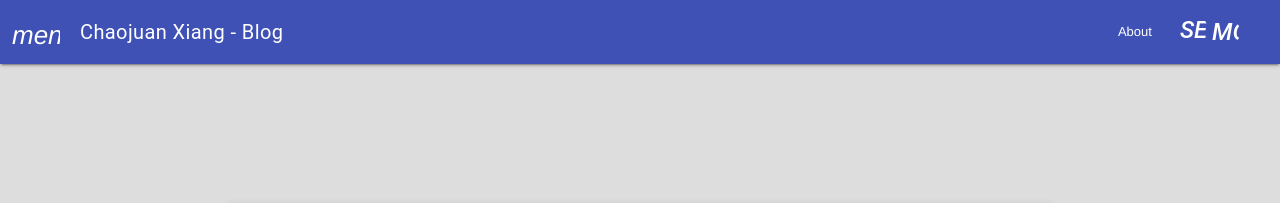
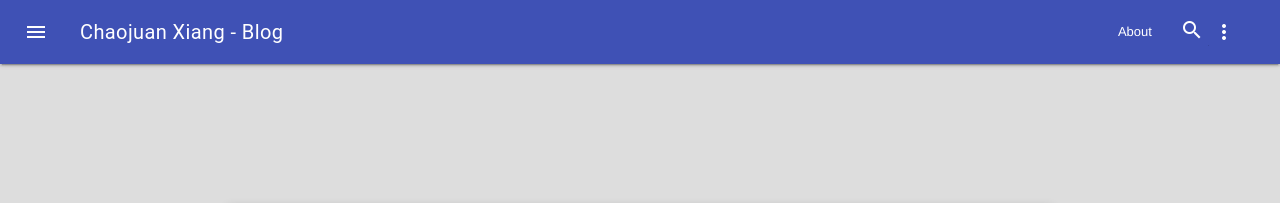
Before and after one commit to elephantsuperjuan/elephant, a Jekyll site: the page built from about.md, in a window 1280 px wide. Shown: the top 203 px of the page. Built offline with Jekyll 4.4.1, drawn with Linux system fonts in a browser that asks for light colours.

Commit message:
'readme'

```diff
--- a/_includes/head.html
+++ b/_includes/head.html
@@ -13,7 +13,7 @@
   <link rel="stylesheet" type="text/css" href="{{ "/css/material.indigo-pink.min.css" | prepend: site.baseurl }}">
 
   <!-- Material Design Fonts -->
-  <!--<link rel="stylesheet" type="text/css" href="https://fonts.googleapis.com/icon?family=Material+Icons"> -->
+  <link rel="stylesheet" type="text/css" href="{{ "/css/material.icons.css" | prepend: site.baseurl }}">
 
   <!-- Custom theme css -->
   <link rel="stylesheet" href="{{ "/css/main.css" | prepend: site.baseurl }}">
--- /dev/null
+++ b/css/material.icons.css
@@ -0,0 +1,20 @@
+@font-face {
+  font-family: 'Material Icons';
+  font-style: normal;
+  font-weight: 400;
+  src: local('Material Icons'), local('MaterialIcons-Regular'), url("material.icon.woff2") format('woff2');
+}
+
+.material-icons {
+  font-family: 'Material Icons';
+  font-weight: normal;
+  font-style: normal;
+  font-size: 24px;
+  line-height: 1;
+  letter-spacing: normal;
+  text-transform: none;
+  display: inline-block;
+  word-wrap: normal;
+  -webkit-font-feature-settings: 'liga';
+  -webkit-font-smoothing: antialiased;
+}
```
Also changed, not shown: css/material.icon.woff2 (added).
